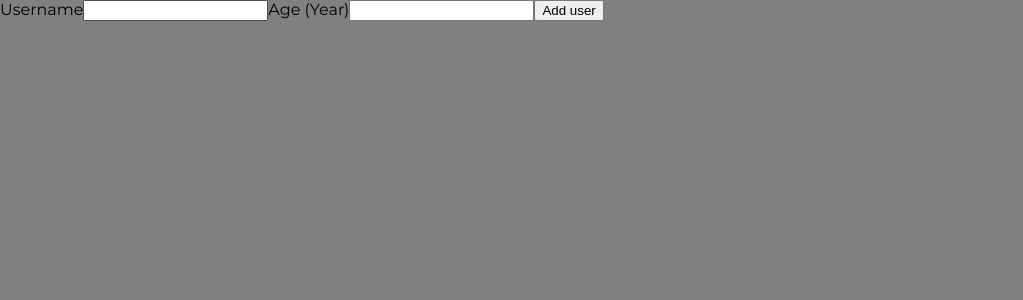
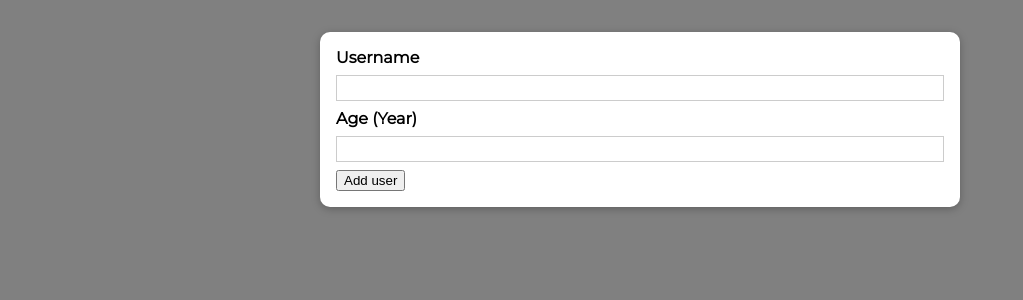
Before and after one commit to yaswanth23/user-management, a React (Create React App) app: page / in a window 1280 px wide. Shown: the top 300 px of the page, without its empty margins (0-1023 px from the left). Built offline with nearby package versions, Linux system fonts and the light colour scheme.

Commit message:
added card component

```diff
--- /dev/null
+++ b/src/components/UI/Card.js
@@ -0,0 +1,10 @@
+import React from "react";
+import classes from "./Card.module.css";
+
+const Card = (props) =>{
+    return (
+        <div className={`${classes.card} ${props.className}`}>{props.children}</div>
+    );
+};
+
+export default Card;
--- /dev/null
+++ b/src/components/UI/Card.module.css
@@ -0,0 +1,5 @@
+.card {
+    background: white;
+    box-shadow: 0 2px 8px rgba(0, 0, 0, 0.26);
+    border-radius: 10px;
+}
--- a/src/components/Users/AddUser.js
+++ b/src/components/Users/AddUser.js
@@ -1,10 +1,13 @@
 import React from "react";
+import Card from "../UI/Card";
+import classes from "./AddUser.module.css";
 
 const AddUser = (props) => {
   const addUserHandler = (event) => {
     event.preventDefault();
   };
   return (
+    <Card className={classes.input}>
       <form onSubmit={addUserHandler}>
         <label htmlFor="username">Username</label>
         <input id="username" type="text" />
@@ -12,6 +15,7 @@
         <input id="age" type="number" />
         <button type="submit">Add user</button>
       </form>
+    </Card>
   );
 };
 
--- /dev/null
+++ b/src/components/Users/AddUser.module.css
@@ -0,0 +1,26 @@
+.input {
+  margin: 2rem auto;
+  padding: 1rem;
+  width: 90%;
+  max-width: 40rem;
+}
+
+.input label {
+  display: block;
+  font-weight: bold;
+  margin-bottom: 0.5rem;
+}
+
+.input input {
+  font: inherit;
+  display: block;
+  width: 100%;
+  border: 1px solid #ccc;
+  padding: 0.15rem;
+  margin-bottom: 0.5rem;
+}
+
+.input input:focus {
+  outline: none;
+  border-color: #4f005f;
+}
```
Lines whose indentation alone changed are shown as unchanged.
